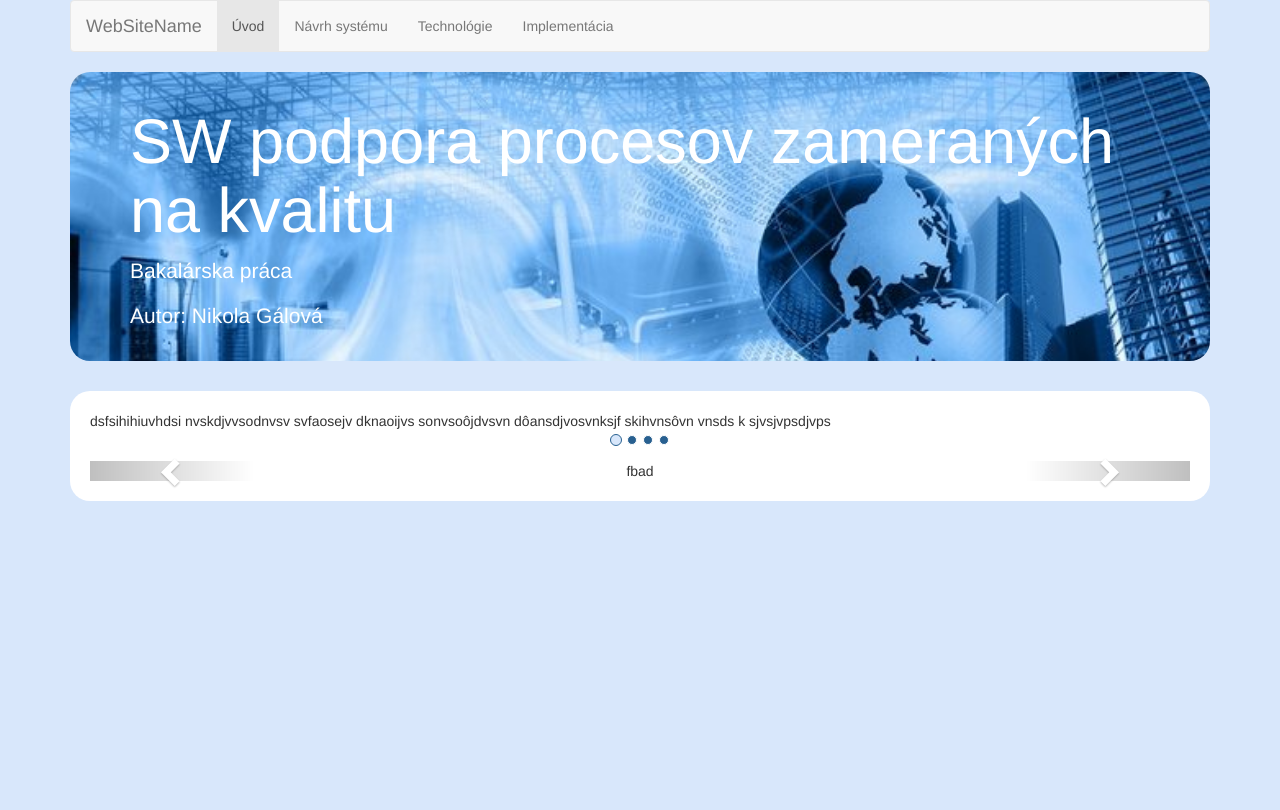
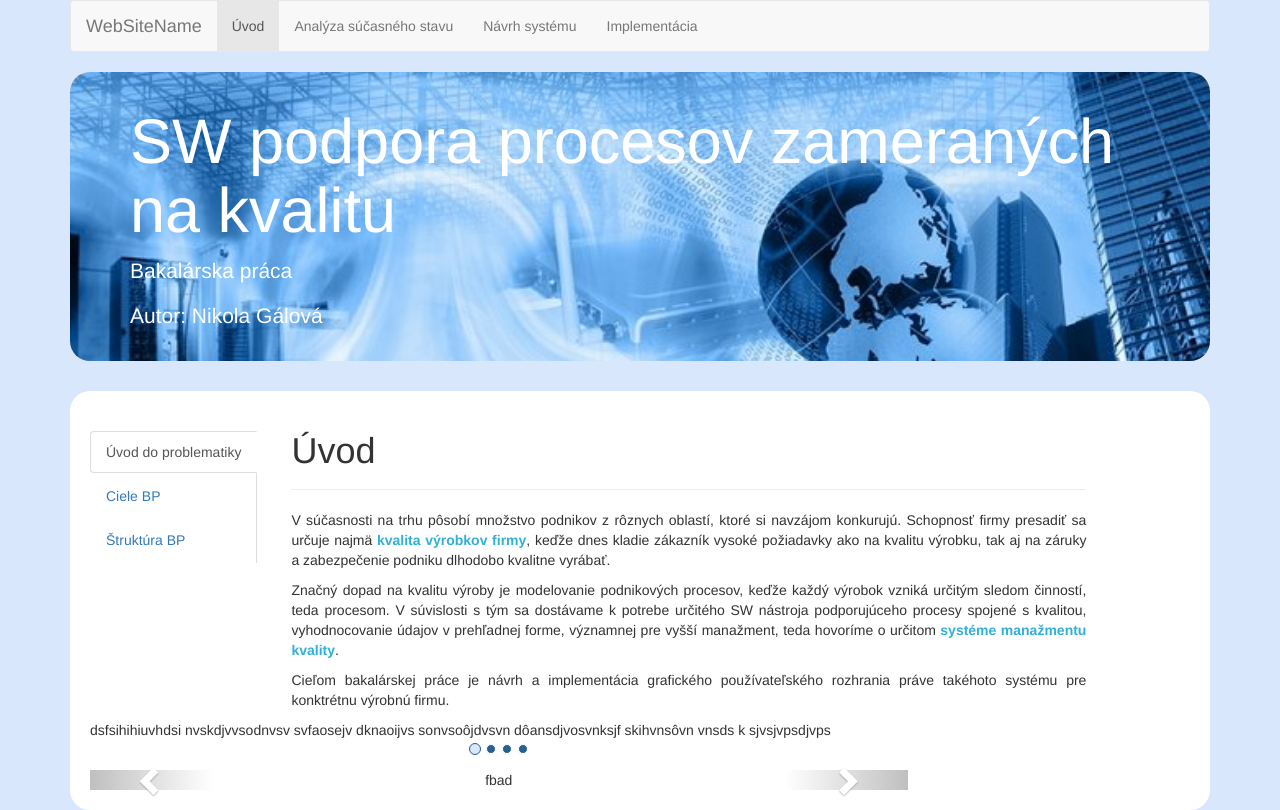
Before and after one commit to nikolagalova/mnis.html5presentation, a plain HTML site: page public_html/index.html in a window 1280 px wide. Drawn offline with Linux system fonts and the light colour scheme.

Commit message:
main page with menu and content, added linking changed styles - coments, highlight style

```diff
--- a/public_html/css/custom.css
+++ b/public_html/css/custom.css
@@ -1,11 +1,26 @@
 body{
     background-color: #d8e7fb;
+}
+
+.highlight {
+    color: #31b0d5;
+    font-weight: bold;
+    text-shadow: 5px;
 }
 
 .content{
     background-color: white;
     border-radius: 20px;
     padding: 20px !important;
+}
+
+
+/* Bootstrap elements
+ * overriden
+ */
+
+.page-header {
+    margin-top: 0px !important;
 }
 
 .carousel{
@@ -68,6 +83,8 @@ body{
 
 .tabs-left > .nav-tabs {
   float: left;
+  /* custom property: margin-top */
+  margin-top: 20px !important;
   margin-right: 19px;
   border-right: 1px solid #ddd;
 }
--- a/public_html/index.html
+++ b/public_html/index.html
@@ -15,16 +15,16 @@ and open the template in the editor.
 
         <script src="js/libs/jquery/jquery.js"></script>
         <script src="js/bootstrap.min.js"></script>
+        <script src="js/custom.js"></script>
 
     </head>
     <body>
-        <script>
+        <script type="text/javascript">
             $('.myCarousel').carousel({
                 pause: true,
                 interval: false
             }) ;
         </script>
-
         <div class="container">
         <nav class="navbar navbar-default">
             <div class="container-fluid">
@@ -34,8 +34,8 @@ and open the template in the editor.
                 <div>
                     <ul class="nav navbar-nav">
                         <li class="active"><a href="#">Úvod</a></li>
+                        <li><a href="#">Analýza súčasného stavu</a></li>
                         <li><a href="#">Návrh systému</a></li>
-                        <li><a href="#">Technológie</a></li>
                         <li><a href="#">Implementácia</a></li>
                     </ul>
                 </div>
@@ -49,6 +49,83 @@ and open the template in the editor.
             </div>
 
             <div class="content">
+                <div class="tabbable tabs-left">
+                    <ul class="nav nav-tabs">
+                        <li class="active"><a id="tab-uvod" href="#uvod" data-toggle="tab">Úvod do problematiky</a></li>
+                        <li><a id="tab-ciele" href="#ciele" data-toggle="tab">Ciele BP</a></li>
+                        <li><a id="tab-struktura" href="#struktura" data-toggle="tab">Štruktúra BP</a></li>
+                    </ul>
+                    <div class="tab-content col-md-9" style="text-align: justify">
+                        <div class="tab-pane active" id="uvod">
+                            <div class="page-header">
+                                <h1>Úvod</h1>
+                            </div>
+                            <p>
+                                V súčasnosti na trhu pôsobí množstvo podnikov z rôznych oblastí,
+                                ktoré si navzájom  konkurujú. Schopnosť firmy presadiť sa
+                                určuje najmä
+                                <span class="highlight">kvalita výrobkov firmy</span>,
+                                keďže dnes
+                                kladie zákazník vysoké požiadavky ako na kvalitu výrobku,
+                                tak aj na záruky a zabezpečenie podniku dlhodobo kvalitne vyrábať.
+                            </p>
+                            <p>
+                                Značný dopad na kvalitu výroby je modelovanie podnikových procesov,
+                                keďže každý výrobok vzniká určitým sledom činností, teda procesom.
+                                V súvislosti s tým sa dostávame k potrebe určitého SW nástroja
+                                podporujúceho procesy spojené s kvalitou, vyhodnocovanie údajov v prehľadnej forme,
+                                významnej pre vyšší manažment, teda hovoríme o určitom
+                                <span class="highlight">systéme manažmentu kvality</span>.
+                            </p>
+                            <p>
+                                Cieľom bakalárskej práce je návrh a implementácia
+                                grafického používateľského rozhrania práve takéhoto systému
+                                pre konktrétnu výrobnú firmu.
+                            </p>
+                        </div>
+                        <div class="tab-pane" id="ciele">
+                            <div class="page-header">
+                                <h1>Ciele bakalárskej práce</h1>
+                            </div>
+                            <p>
+                                Cieľom bakalárske práce je vytvorenie informačných softvérových prostriedkov
+                                na popísanie a prípadné zlepšenie dosahovanej kvality výstupov v prostredí výrobnej spoločnosti.
+                            </p>
+                            <p class="highlight">
+                                <span class="glyphicon glyphicon-th-list"></span>
+                                Podciele:
+                            </p>
+                            <ul>
+                                <li>analyzovať aktuálny stav v oblasti kvality dát a procesov v prostredí konkrétnej firmy,</li>
+                                <li>analyzovať a definovať stav v oblasti SW podpory procesov v segmente trhu, na ktorom firma pôsobí,</li>
+                                <li>definovať zlepšenie a realizovať návrh GUI takéhoto systému,</li>
+                                <li>implementovať daný návrh pomocou technológie JSF,</li>
+                                <li>zhodnotiť prínosy výstupnej aplikácie.</li>
+                            </ul>
+                        </div>
+                        <div class="tab-pane" id="struktura">
+                            <div class="page-header">
+                                <h1>Štruktúra bakalárskej práce</h1>
+                                </div>
+
+                                <ol>
+                                    <li>Analýza súčasného stavu</li>
+                                    <li>Ciele bakalárskej práce
+                                        <a href="#ciele" data-toggle="tab" title="Pozrieť">
+                                            <span class="glyphicon glyphicon-hand-right"></span>
+                                        </a>
+                                    </li>
+                                    <li>Návrh systému</li>
+                                    <li>Implementácia</li>
+                                    <li>Vyhodnetienie</li>
+                                </ol>
+
+                        </div>
+                </div>
+            </div>
+
+                <div class="row">
+                <div class="col-md-9">
                 <p> dsfsihihiuvhdsi nvskdjvvsodnvsv
                 svfaosejv dknaoijvs sonvsoôjdvsvn dôansdjvosvnksjf skihvnsôvn
                 vnsds k sjvsjvpsdjvps </p>
@@ -91,7 +168,8 @@ and open the template in the editor.
                         <span class="sr-only">Next</span>
                     </a>
                 </div>
-            </div>
+                </div>
+            </div></div>
 
 
         </div>
```
